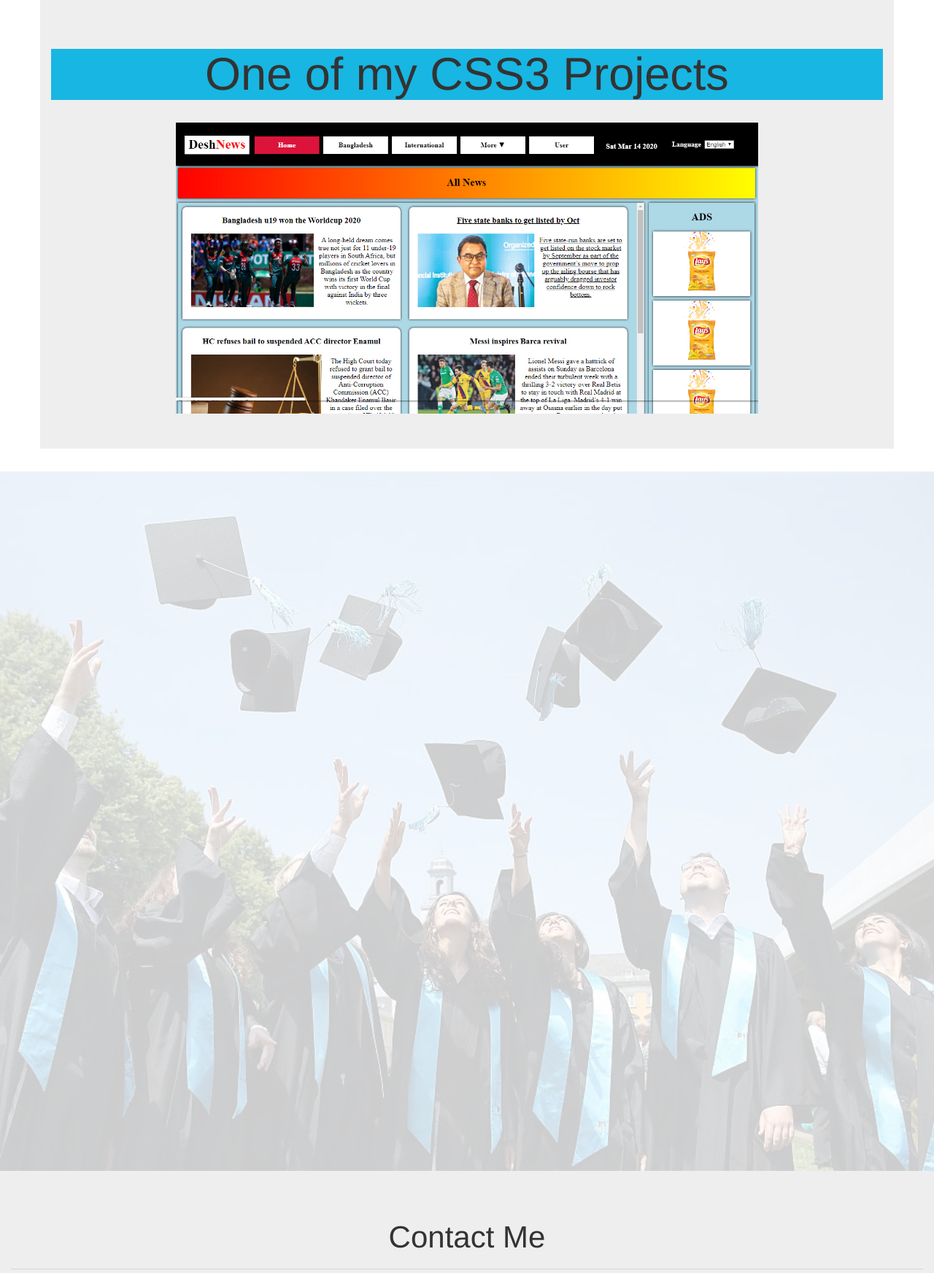
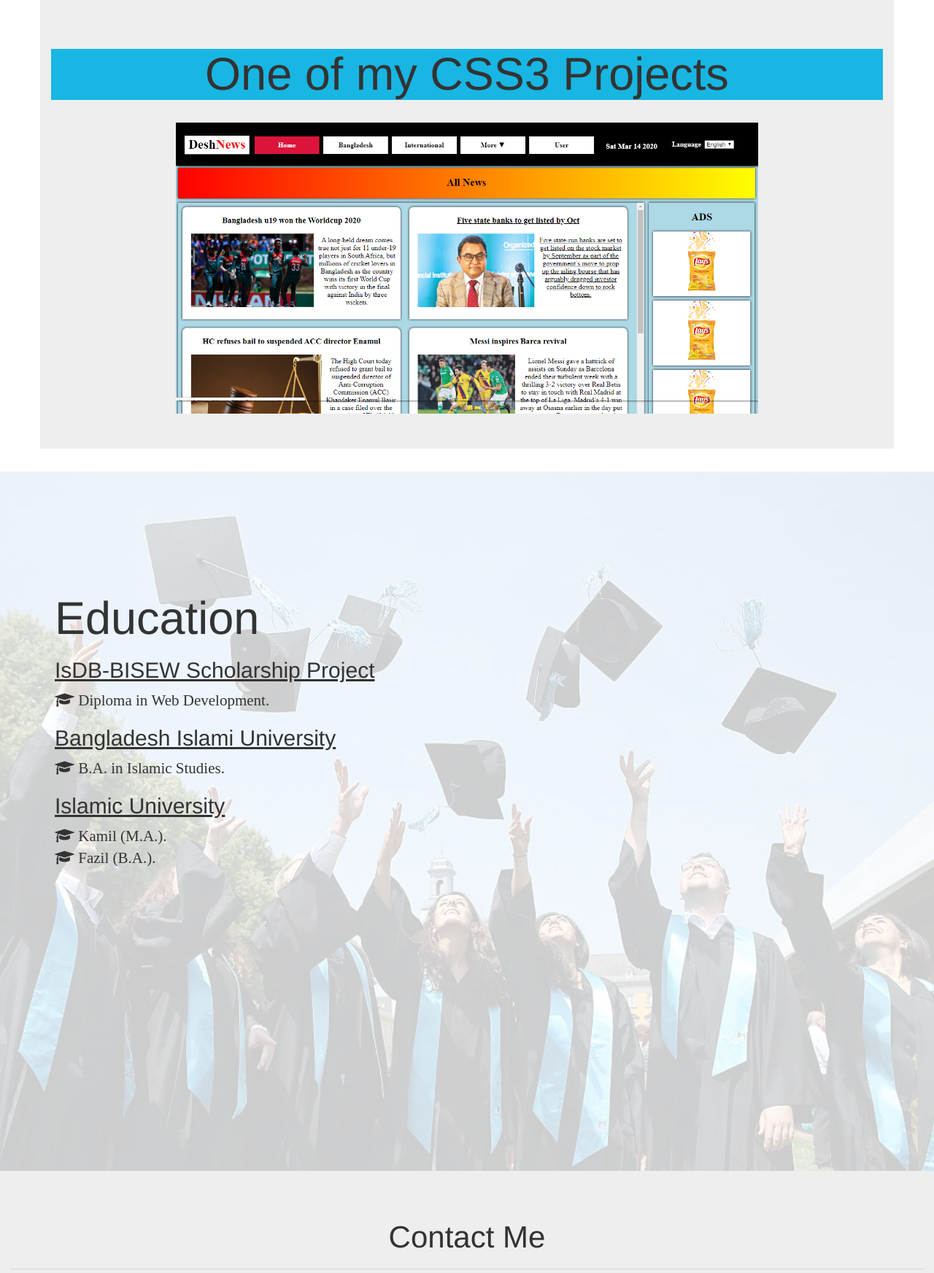
Before and after one commit to masumbillah546/my-portfolio, a PHP site: page / in a window 1280 px wide. Shown: the part 1521-3266 px from the top of the page at 73% size. Run offline with PHP 8.4, Linux system fonts and the light colour scheme.

Commit message:
refactor

```diff
--- a/assets/css/style.css
+++ b/assets/css/style.css
@@ -132,6 +132,10 @@
       opacity: .2;
     }
 
+    #education {
+      position: relative !important;
+    }
+
     .university{
       position: absolute;
       top: 100px;
--- a/components/education.php
+++ b/components/education.php
@@ -1,4 +1,4 @@
-<div id="education" class="container-fluid position-relative">
+<div id="education" class="container-fluid">
   <div class="row">
     <div class="col-lg-12  edu">
       <img src="../assets/images/edu.jpg" alt="">
```
